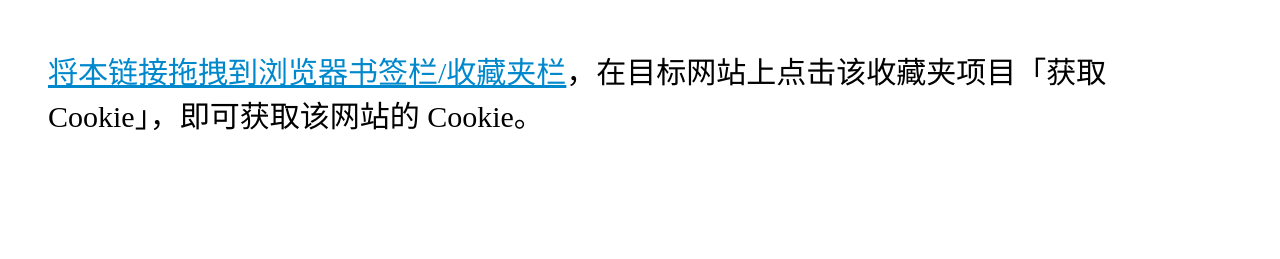
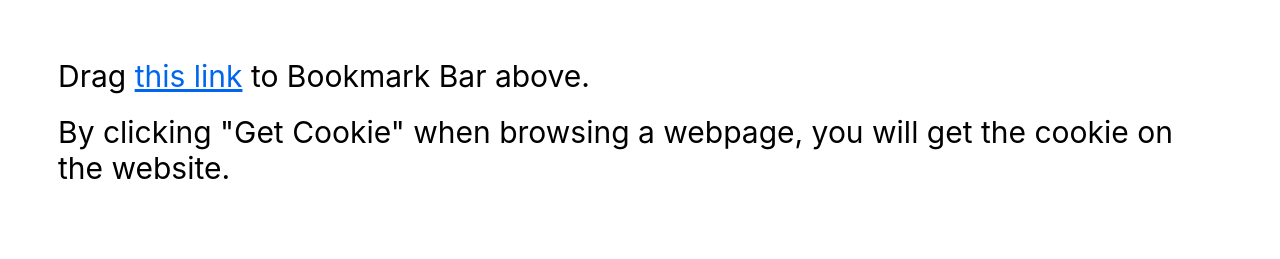
Before and after one commit to joyneop/get-cookie, a plain HTML site: page index.html in a window 1280 px wide. Drawn offline with Linux system fonts and the light colour scheme.

Commit message:
multi-lang

```diff
--- a/index.html
+++ b/index.html
@@ -2,27 +2,52 @@
 <html>
     <head>
         <meta charset="utf-8">
-        <title></title>
+        <title>Get Cookie</title>
         <style>
         html, body {
+            font-family: -apple-system, 'Helvetica Neue', 'Helvetica', 'Arial', 'PingFang-SC', sans-serif;
             font-size: 30px;
         }
         body {
             color: #000;
-            padding: 40px;
+            padding: 50px;
+        }
+        p {
+            margin: 0 0 20px;
         }
         #Anchor {
-            color: #08C;
+            color: #06E;
         }
-        #Anchor::after {
-            content: '将本链接拖拽到浏览器书签栏/收藏夹栏';
+        [lang="en"] #Anchor::after {
+            content: 'this link';
+        }
+        [lang="zh-Hans"] #Anchor::after {
+            content: '这个链接';
         }
         #Anchor > span {
+            display: none;
+        }
+        body[lang="en"] [lang="zh-Hans"] {
+            display: none;
+        }
+        body[lang="zh-Hans"] [lang="en"] {
             display: none;
         }
         </style>
     </head>
     <body>
-        <a href="javascript:prompt('请复制以下 Cookie 文本:', document.cookie)" id="Anchor"><span>获取 Cookie</span></a>，在目标网站上点击该收藏夹项目「获取 Cookie」，即可获取该网站的 Cookie。
+        <script type="text/javascript">
+        if (navigator.language.slice(0, 2) === 'zh') {
+            document.body.setAttribute('lang', 'zh-Hans');
+        } else {
+            document.body.setAttribute('lang', 'en');
+        };
+        </script>
+        <div class="" lang="en">
+            <p>Drag <a href="javascript:prompt('Please copy Cookie:', document.cookie)" id="Anchor"><span>Get Cookie</span></a> to Bookmark Bar above.</p><p>By clicking "Get Cookie" when browsing a webpage, you will get the cookie on the website.</p>
+        </div>
+        <div class="" lang="zh-Hans">
+            <p>将<a href="javascript:prompt('请复制以下 Cookie 文本:', document.cookie)" id="Anchor"><span>获取 Cookie</span></a>拖拽到浏览器书签栏/收藏夹栏。</p><p>在目标网站上点击该收藏夹项目「获取 Cookie」，即可获取该网站的 Cookie。</p>
+        </div>
     </body>
 </html>
```
